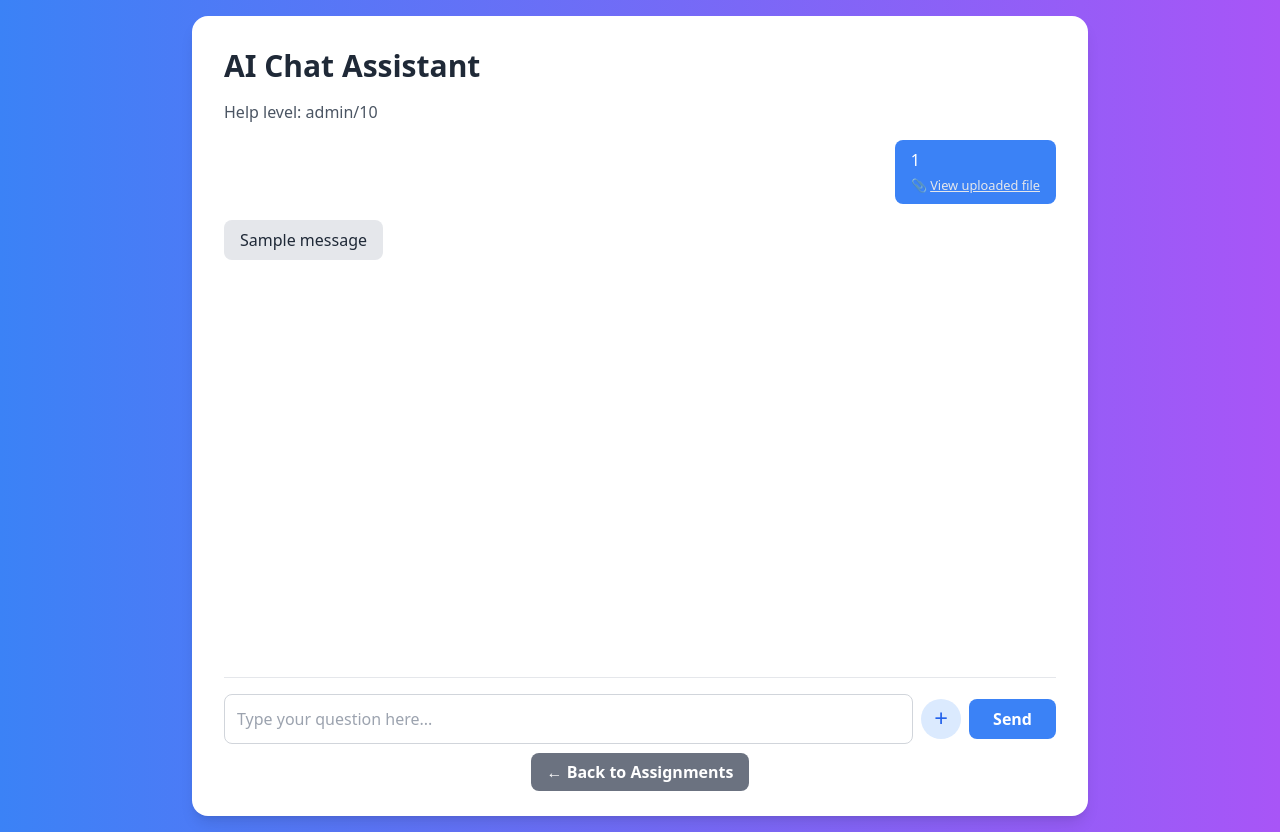
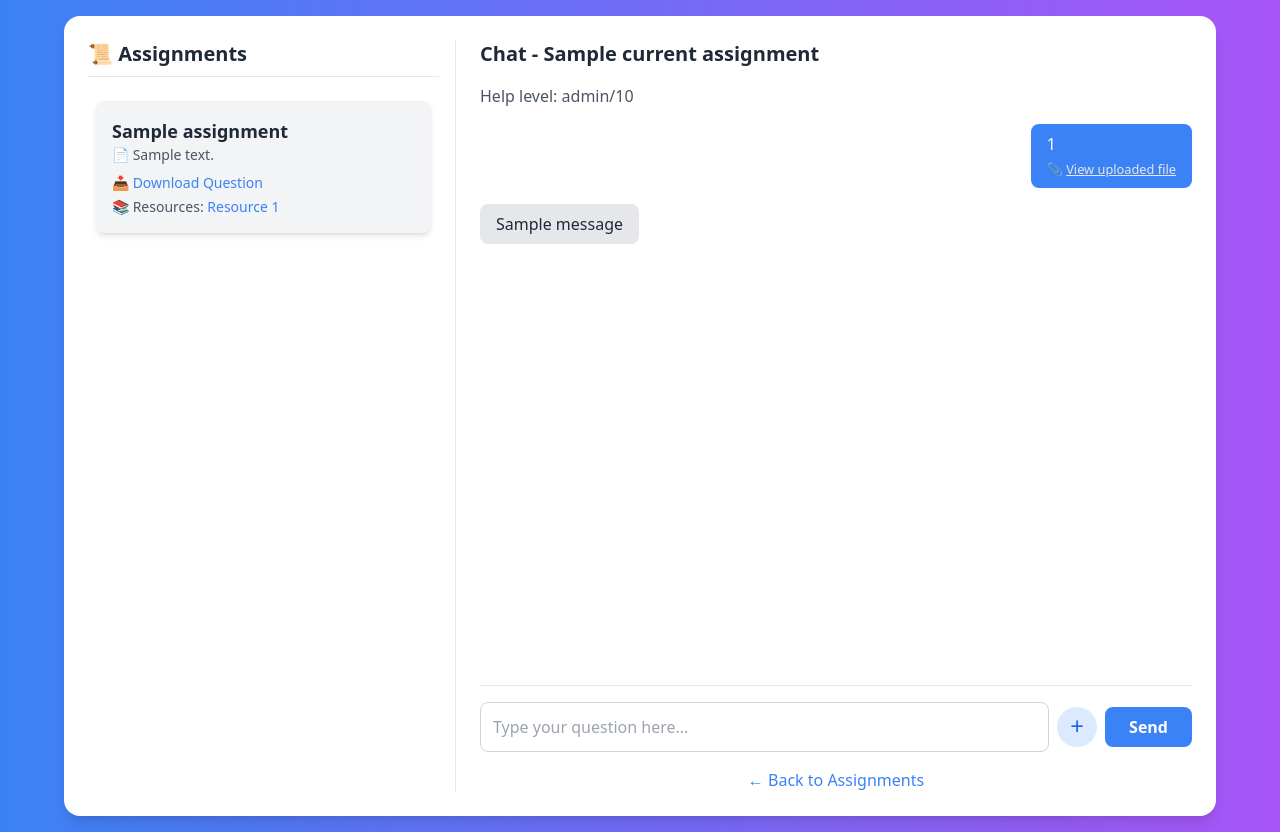
Before and after one commit to ArthurAllilaire/icnoslack, a Flask app: template templates/chat.html in a window 1280 px wide. Run offline with Flask 3, Linux system fonts and the light colour scheme; the template is opened without the code that fills it: most values are stand-ins (such as "Sample title", 1, 10 or a date in 2020); some libraries are stand-ins or nearby versions.

Commit message:
feat(assignment chat ui revamp)

```diff
--- a/app.py
+++ b/app.py
@@ -142,8 +142,27 @@ def student():
     student_name = session.get('student_name')
     if not student_name:
         return redirect(url_for('studentLogin'))
+
     assignments = get_assignments()
-    return render_template('student.html', student_name=student_name, assignments=assignments)
+    if assignments:
+        # Get first assignment as default
+        default_assignment = assignments[0]
+        chat_history = get_chat_history(student_name, str(default_assignment['id']))['display']
+        ai_help_level = get_assignment_help_level(str(default_assignment['id']))
+
+        return render_template('chat.html',
+                             student_name=student_name,
+                             assignment_id=str(default_assignment['id']),
+                             assignments=assignments,
+                             current_assignment=default_assignment,
+                             chat_history=chat_history,
+                             ai_help_level=ai_help_level,
+                             show_welcome=True)  # New flag for welcome message
+    else:
+        return render_template('chat.html',
+                             student_name=student_name,
+                             assignments=[],
+                             show_welcome=True)  # Show welcome even with no assignments
 
 def get_assignment_help_level(assignment_id):
     conn = sqlite3.connect('my_database.db')
@@ -275,14 +294,25 @@ def chat(assignment_id):
     if not student_name:
         return redirect(url_for('studentLogin'))
 
-    chat_history = get_chat_history(student_name, assignment_id)['display']  # Use display format
+    # Get all assignments for the sidebar
+    assignments = get_assignments()
+
+    # Get current assignment details
+    current_assignment = next((a for a in assignments if str(a['id']) == str(assignment_id)), None)
+    if not current_assignment:
+        return "Assignment not found", 404
+
+    chat_history = get_chat_history(student_name, assignment_id)['display']
     ai_help_level = get_assignment_help_level(assignment_id)
 
     return render_template('chat.html',
                          student_name=student_name,
                          assignment_id=assignment_id,
+                         assignments=assignments,
+                         current_assignment=current_assignment,
                          chat_history=chat_history,
-                         ai_help_level=ai_help_level)
+                         ai_help_level=ai_help_level,
+                         show_welcome=False)  # Don't show welcome message in chat view
 
 @app.route('/teacher')
 def teacher():
--- a/templates/chat.html
+++ b/templates/chat.html
@@ -162,8 +162,51 @@
     </script>
 </head>
 <body class="flex items-center justify-center min-h-screen bg-gradient-to-r from-blue-500 to-purple-500 text-white p-4">
-    <div class="bg-white text-gray-800 p-8 rounded-2xl shadow-lg w-full max-w-4xl h-[800px] flex flex-col">
-        <h1 class="text-3xl font-bold mb-4">AI Chat Assistant</h1>
+    {% if show_welcome %}
+        <h1 class="absolute top-4 text-3xl font-bold text-white text-center">Welcome, {{ student_name }}!</h1>
+    {% endif %}
+
+    <div class="bg-white text-gray-800 p-6 rounded-2xl shadow-lg w-full max-w-6xl h-[800px] flex gap-6">
+        <!-- Assignment List Sidebar -->
+        <div class="w-1/3 border-r border-gray-200 overflow-y-auto pr-4">
+            <h2 class="text-xl font-semibold mb-4 sticky top-0 bg-white pb-2 border-b">📜 Assignments</h2>
+            <div class="space-y-4 p-2">
+                {% if assignments %}
+                    {% for assignment in assignments %}
+                        <div class="p-4 bg-gray-100 hover:bg-gray-200 rounded-lg shadow-md cursor-pointer transition-all
+                                  {{ 'ring-2 ring-blue-500' if assignment.id|string == assignment_id else '' }}"
+                             onclick="window.location.href='{{ url_for('chat', assignment_id=assignment.id) }}'">
+                            <h3 class="text-lg font-bold text-gray-800">{{ assignment.name }}</h3>
+                            <p class="text-gray-600 text-sm mb-2">📄 {{ assignment.taskDescription }}</p>
+                            <div class="space-y-1 text-sm">
+                                <a href="{{ url_for('uploaded_file', filename=assignment.questionFile.split('/')[-1]) }}"
+                                   class="text-blue-500 hover:text-blue-700 block"
+                                   download>📥 Download Question</a>
+                                {% if assignment.resourceFiles %}
+                                    <div class="text-gray-600">
+                                        📚 Resources:
+                                        {% for file in assignment.resourceFiles %}
+                                            <a href="{{ url_for('uploaded_file', filename=file.split('/')[-1]) }}"
+                                               class="text-blue-500 hover:text-blue-700 inline-block"
+                                               download>Resource {{ loop.index }}</a>{% if not loop.last %}, {% endif %}
+                                        {% endfor %}
+                                    </div>
+                                {% endif %}
+                            </div>
+                        </div>
+                    {% endfor %}
+                {% else %}
+                    <div class="text-center text-gray-500 py-8">
+                        <p>No assignments available yet.</p>
+                    </div>
+                {% endif %}
+            </div>
+        </div>
+
+        <!-- Chat Area -->
+        <div class="flex-1 flex flex-col min-w-0">
+            {% if current_assignment %}
+                <h2 class="text-xl font-bold mb-4">Chat - {{ current_assignment.name }}</h2>
                 <p class="text-gray-600 mb-4">Help level: {{ ai_help_level }}/10</p>
 
                 <!-- Chat Messages -->
@@ -219,12 +262,18 @@
                     </form>
                 </div>
 
-        <!-- Back to Assignments -->
+                <!-- Back Button -->
                 <div class="mt-4 text-center">
                     <a href="{{ url_for('student') }}"
-               class="w-full bg-gray-500 hover:bg-gray-600 text-white font-semibold py-2 px-4 rounded-lg transition duration-300">
+                       class="text-blue-500 hover:text-blue-600 transition duration-300">
                         ← Back to Assignments
                     </a>
+                </div>
+            {% else %}
+                <div class="flex items-center justify-center h-full text-gray-500">
+                    <p class="text-xl">Select an assignment to start chatting</p>
+                </div>
+            {% endif %}
         </div>
     </div>
 </body>
```
Also changed, not shown: templates/chat_partial.html (added). Lines whose indentation alone changed are shown as unchanged.
